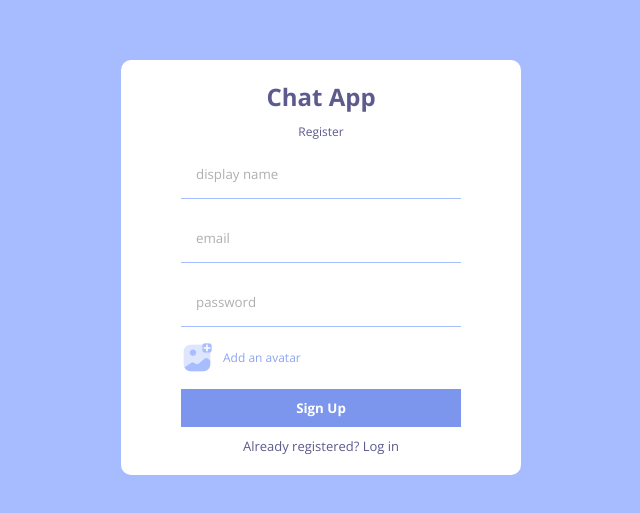
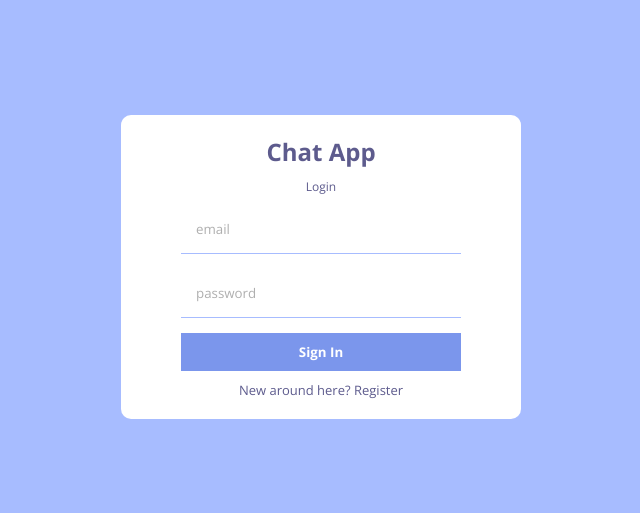
Before and after one commit to LostVoyager/chat-app-react, a React (Create React App) app: page / in a window 1280 px wide. Shown: the part 133-646 px from the top of the page, without its empty margins (319-959 px from the left). Built offline with nearby package versions, Linux system fonts and the light colour scheme.

Commit message:
Login page

```diff
--- a/src/App.js
+++ b/src/App.js
@@ -1,8 +1,9 @@
+import Login from "./pages/Login";
 import Register from "./pages/Register";
 import "./style.scss";
 function App() {
   return (
-    <Register/>
+    <Login/>
   );
 }
 
--- a/src/pages/Login.jsx
+++ b/src/pages/Login.jsx
@@ -0,0 +1,19 @@
+import React from 'react'
+import Add from '../img/addAvatar.png'
+
+export default function Login() {
+  return (
+    <div className='formContainer'>
+        <div className='formWrapper'>
+            <span className='logo'>Chat App</span>
+            <span className='title'>Login</span>
+            <form>
+                <input type="email" name="" id="" placeholder='email'/>
+                <input type="password" name="" id="" placeholder='password'/>
+                <button>Sign In</button>
+            </form>
+            <p>New around here? Register</p>
+        </div>
+    </div>
+  )
+}
```
